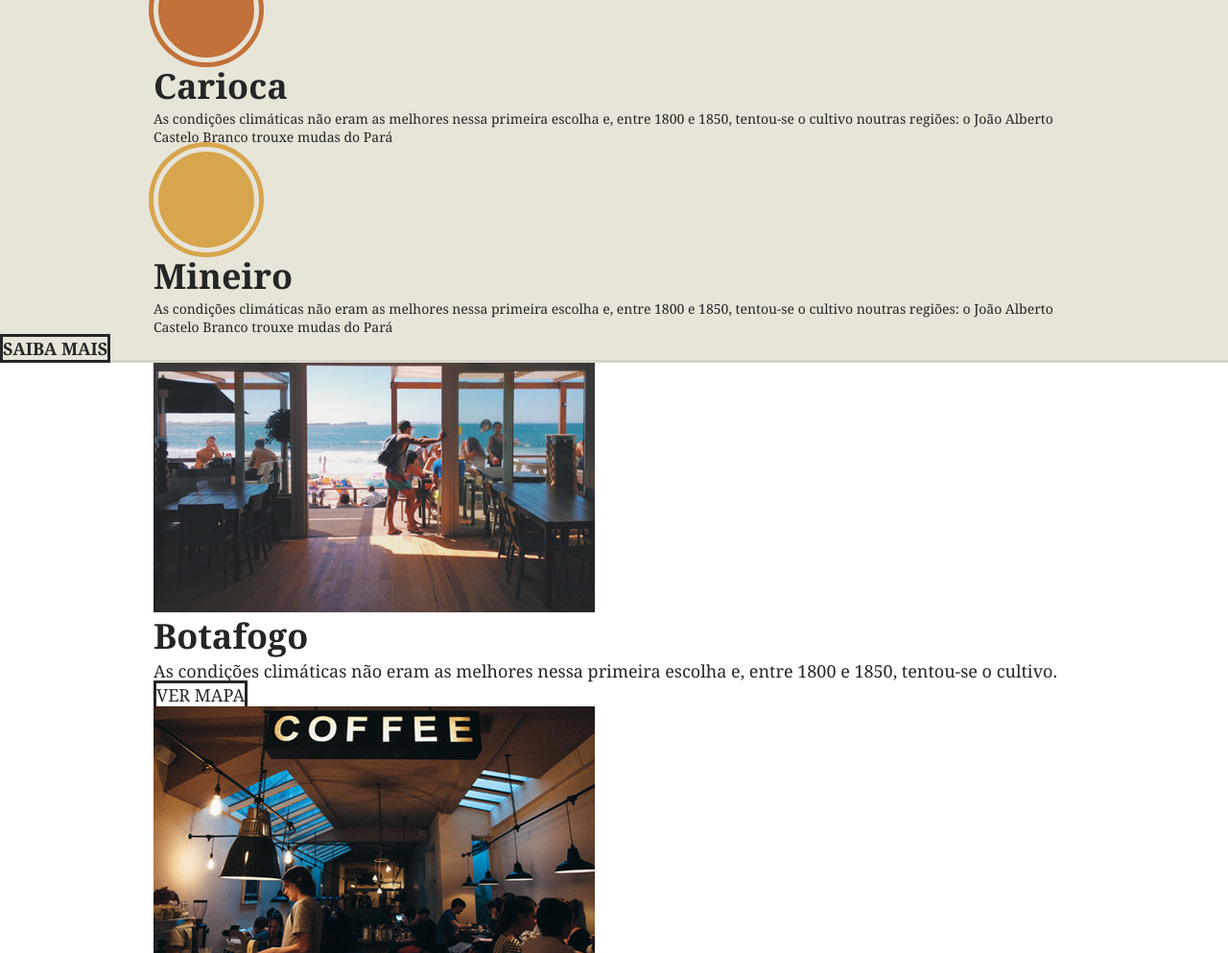
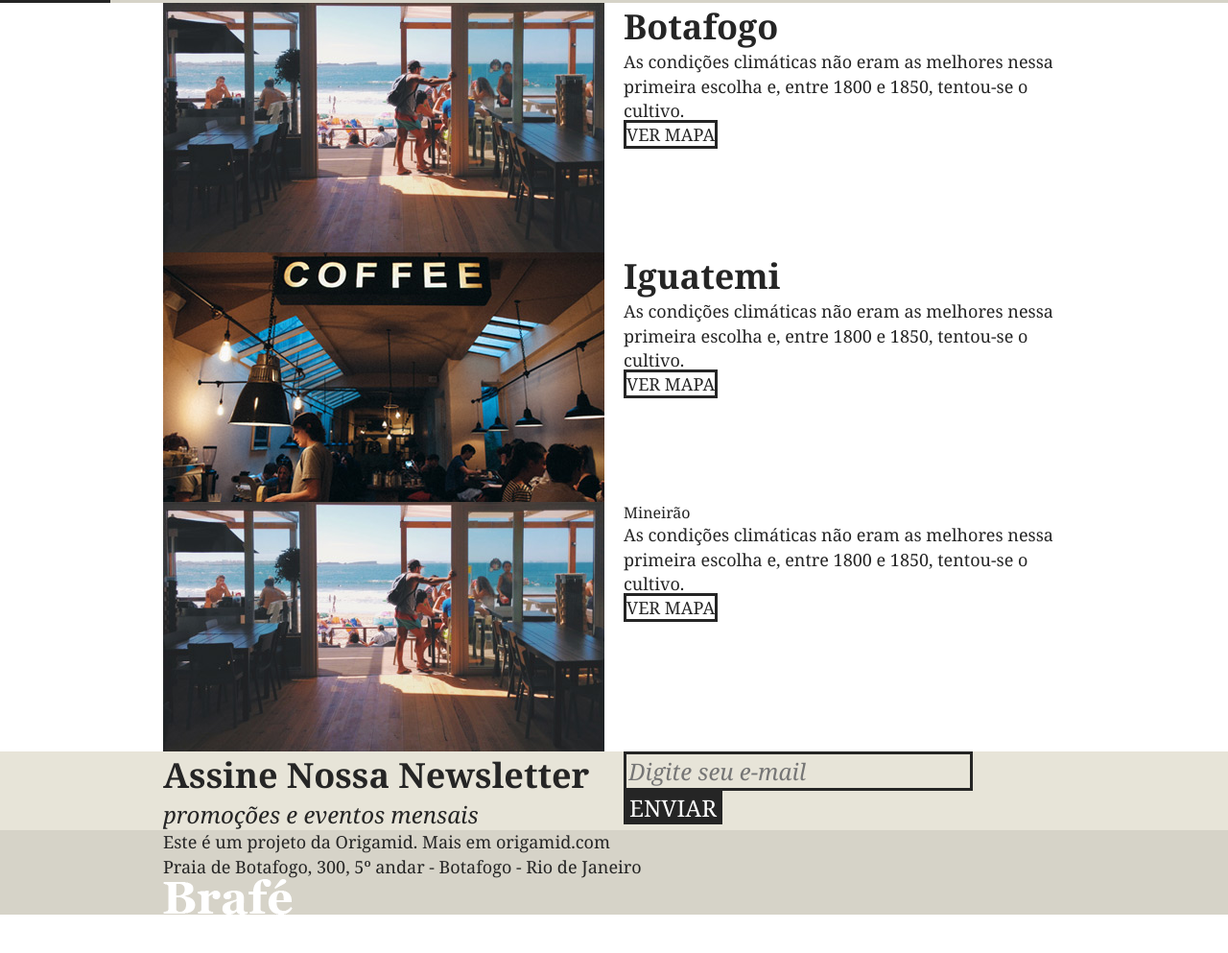
Before and after one commit to PatyGubert/site-css-grid-responsivo, a plain HTML site: page index.html in a window 1280 px wide. Shown: the part 873-1866 px from the top of the page at 96% size. After the commit the page ends 1826 px from the top, so only its background shows below. Drawn offline with Linux system fonts and the light colour scheme.

Commit message:
third commit

```diff
--- a/index.html
+++ b/index.html
@@ -1,5 +1,6 @@
 <!DOCTYPE html>
 <html>
+
 <head>
 	<title>Brafé 1</title>
 	<meta charset="utf-8">
@@ -7,12 +8,13 @@
 	<link rel="stylesheet" type="text/css" href="css/grid.css">
 	<link rel="stylesheet" type="text/css" href="css/style.css">
 </head>
+
 <body>
 
 	<header class="menu">
 		<div class="container">
-			<a class="menu-logo" href="#"><img src="img/brafe.png" alt="Brafé"></a>
-			<nav class="menu-nav">
+			<a class="menu-logo grid-4" href="#"><img src="img/brafe.png" alt="Brafé"></a>
+			<nav class="menu-nav grid-8">
 				<ul>
 					<li><a href="#">Sobre</a></li>
 					<li><a href="#">Produtos</a></li>
@@ -41,64 +43,82 @@
 			</div>
 		</div>
 		<p>O café é uma bebida produzida a partir dos grãos torrados do fruto do cafeeiro. É servido tradicionalm
-aente quente, mas também pode ser consumido gelado. Ele é um estimulante, por possuir cafeína — geralmente 80 a 140 mg para cada 207 ml dependendo do método de preparação.</p>
+			aente quente, mas também pode ser consumido gelado. Ele é um estimulante, por possuir cafeína — geralmente
+			80 a 140 mg para cada 207 ml dependendo do método de preparação.</p>
 	</section>
 
 	<section class="produtos">
 		<div class="container">
-			<div class="produtos-item">
+			<div class="produtos-item grid-4">
 				<h2 class="produtos-paulista">Paulista</h2>
-				<p>As condições climáticas não eram as melhores nessa primeira escolha e, entre 1800 e 1850, tentou-se o cultivo noutras regiões: o João Alberto Castelo Branco trouxe mudas do Pará</p>
+				<p>As condições climáticas não eram as melhores nessa primeira escolha e, entre 1800 e 1850, tentou-se o
+					cultivo noutras regiões: o João Alberto Castelo Branco trouxe mudas do Pará</p>
 			</div>
-			<div class="produtos-item">
+			<div class="produtos-item grid-4">
 				<h2 class="produtos-carioca">Carioca</h2>
-				<p>As condições climáticas não eram as melhores nessa primeira escolha e, entre 1800 e 1850, tentou-se o cultivo noutras regiões: o João Alberto Castelo Branco trouxe mudas do Pará</p>
+				<p>As condições climáticas não eram as melhores nessa primeira escolha e, entre 1800 e 1850, tentou-se o
+					cultivo noutras regiões: o João Alberto Castelo Branco trouxe mudas do Pará</p>
 			</div>
-			<div class="produtos-item">
+			<div class="produtos-item grid-4">
 				<h2 class="produtos-mineiro">Mineiro</h2>
-				<p>As condições climáticas não eram as melhores nessa primeira escolha e, entre 1800 e 1850, tentou-se o cultivo noutras regiões: o João Alberto Castelo Branco trouxe mudas do Pará</p>
+				<p>As condições climáticas não eram as melhores nessa primeira escolha e, entre 1800 e 1850, tentou-se o
+					cultivo noutras regiões: o João Alberto Castelo Branco trouxe mudas do Pará</p>
 			</div>
 		</div>
 		<a class="produtos-btn" href="#">Saiba Mais</a>
 	</section>
 
-	<section class="locais container">
-		<div class="locais-item">
-			<img src="img/botafogo.jpg" alt="Brafé unidade Botafogo">
-			<div>
+	<section class="locais">
+		<div class="locais-item container">
+			<div class="grid-6">
+				<img src="img/botafogo.jpg" alt="Brafé unidade Botafogo">
+			</div>
+
+			<div class="grid-6">
 				<h2>Botafogo</h2>
-				<p>As condições climáticas não eram as melhores nessa primeira escolha e, entre 1800 e 1850, tentou-se o cultivo.</p>
+				<p>As condições climáticas não eram as melhores nessa primeira escolha e, entre 1800 e 1850, tentou-se o
+					cultivo.</p>
 				<a href="#">Ver Mapa</a>
 			</div>
 		</div>
 
-		<div class="locais-item">
-			<img src="img/iguatemi.jpg" alt="Brafé unidade Iguatemi">
-			<div>
+		<div class="locais-item container">
+			<div class="grid-6">
+				<img src=" img/iguatemi.jpg" alt="Brafé unidade Iguatemi">
+			</div>
+
+			<div class="grid-6">
 				<h2>Iguatemi</h2>
-				<p>As condições climáticas não eram as melhores nessa primeira escolha e, entre 1800 e 1850, tentou-se o cultivo.</p>
+				<p>As condições climáticas não eram as melhores nessa primeira escolha e, entre 1800 e 1850,
+					tentou-se o cultivo.</p>
 				<a href="#">Ver Mapa</a>
 			</div>
 		</div>
 
-		<div class="locais-item">
-			<img src="img/botafogo.jpg" alt="Brafé unidade Mineirão">
+
+		<div class="locais-item container">
+			<div class="grid-6">
+				<img src="img/botafogo.jpg" alt="Brafé unidade Mineirão">
+			</div>
+
 			<div>
-				<h2>Mineirão</h2>
-				<p>As condições climáticas não eram as melhores nessa primeira escolha e, entre 1800 e 1850, tentou-se o cultivo.</p>
-				<a href="#">Ver Mapa</a>
+				<div class="grid-6" <h2>Mineirão</h2>
+					<p>As condições climáticas não eram as melhores nessa primeira escolha e, entre 1800 e 1850,
+						tentou-se o
+						cultivo.</p>
+					<a href="#">Ver Mapa</a>
+				</div>
 			</div>
-		</div>
 
 	</section>
 
 	<section class="assine">
 		<div class="container">
-			<div class="assine-info">
+			<div class="assine-info grid-6">
 				<h2>Assine Nossa Newsletter</h2>
 				<p>promoções e eventos mensais</p>
 			</div>
-			<form>
+			<form class="grid-6">
 				<label>E-mail</label>
 				<input type="text" placeholder="Digite seu e-mail">
 				<button type="submit">Enviar</button>
@@ -108,10 +128,15 @@ aente quente, mas também pode ser consumido gelado. Ele é um estimulante, por
 
 	<footer class="footer">
 		<div class="container">
-			<p>Este é um projeto da Origamid. Mais em origamid.com<br>Praia de Botafogo, 300, 5º andar - Botafogo - Rio de Janeiro</p>
-			<img src="img/brafe.png" alt="Brafé">
+			<p class="grid-8">Este é um projeto da Origamid. Mais em origamid.com<br>Praia de Botafogo, 300, 5º andar -
+				Botafogo - Rio
+				de Janeiro</p>
+			<div class="grid-6">
+				<img src="img/brafe.png" alt="Brafé">
+			</div>
 		</div>
 	</footer>
 
 </body>
+
 </html>
```
